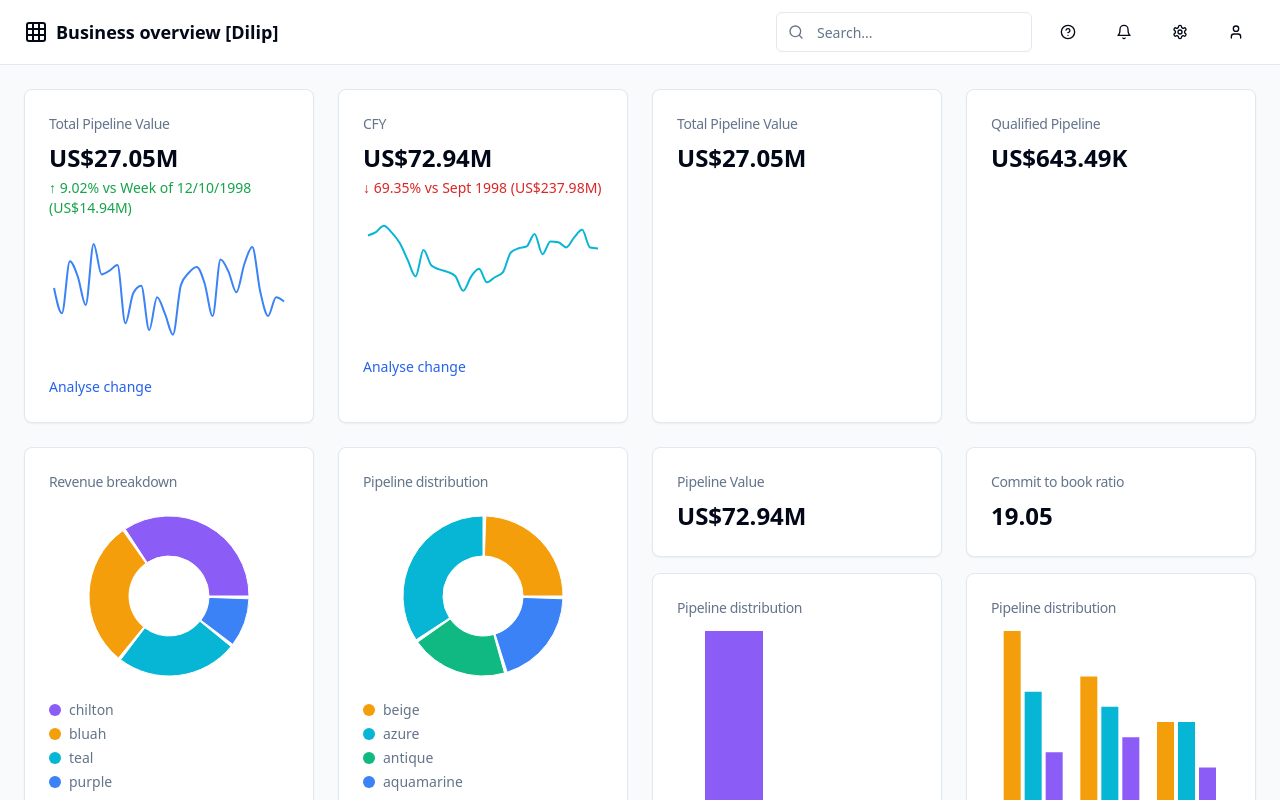
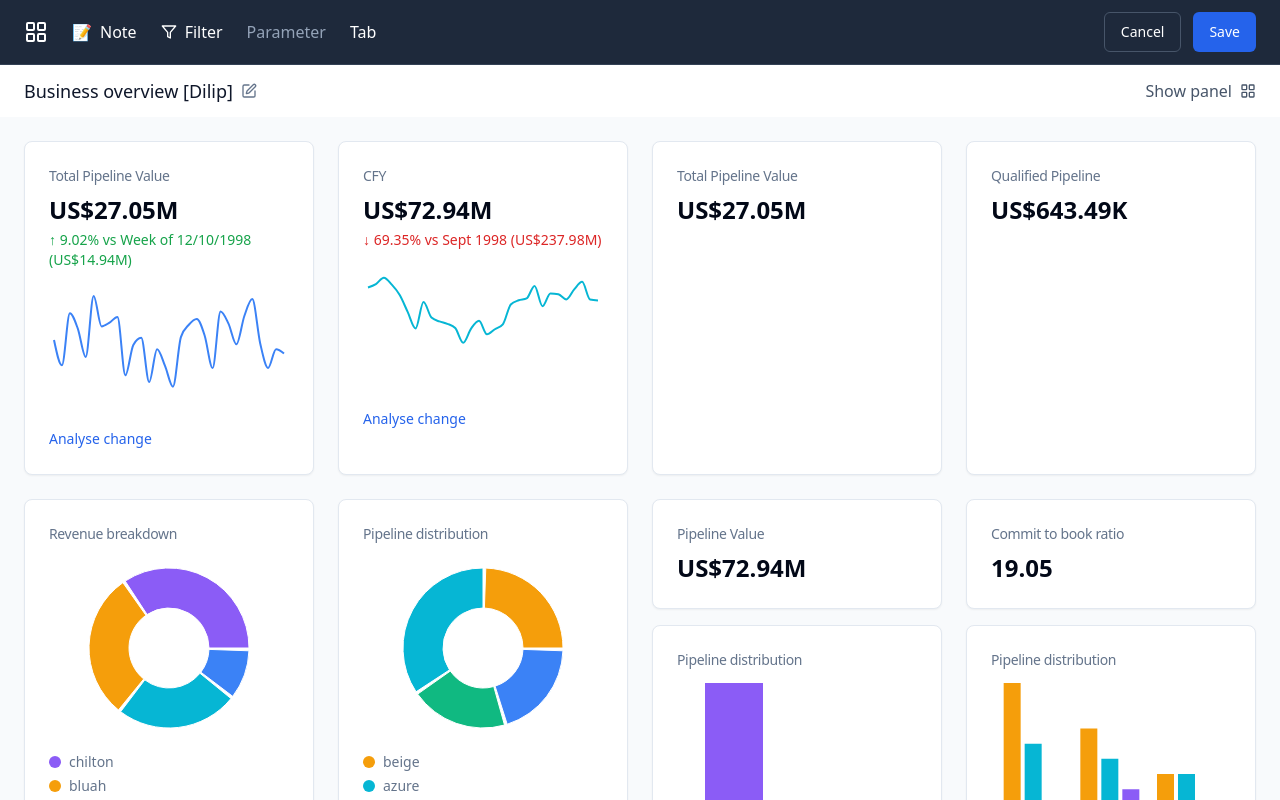
Before and after one commit to dilippitchika/top-nav-explorer-dash-84, a React (Vite) app: page / in a window 1280 px wide. Shown: the top 800 px of the page. Built offline with nearby package versions, Linux system fonts and the light colour scheme.

Commit message:
Refactor: Update top navigation panel
Update the top navigation panel to match the provided image.

```diff
--- a/src/components/TopNavigation.tsx
+++ b/src/components/TopNavigation.tsx
@@ -1,46 +1,61 @@
 
-import { Search, Bell, Settings, User, Grid3x3, HelpCircle } from 'lucide-react';
+import { Filter, Edit, LayoutGrid } from 'lucide-react';
 import { Button } from '@/components/ui/button';
-import { Input } from '@/components/ui/input';
 
 const TopNavigation = () => {
   return (
-    <div className="border-b bg-white">
-      <div className="flex items-center justify-between px-6 py-3">
-        {/* Left section */}
+    <div className="bg-slate-800 text-white">
+      {/* Top bar with main navigation */}
+      <div className="flex items-center justify-between px-6 py-3 border-b border-slate-700">
+        {/* Left section with logo and tabs */}
         <div className="flex items-center space-x-6">
           <div className="flex items-center space-x-2">
-            <Grid3x3 className="h-6 w-6 text-foreground" />
-            <span className="text-lg font-semibold">Business overview [Dilip]</span>
+            <LayoutGrid className="h-6 w-6" />
+          </div>
+
+          <div className="flex items-center space-x-6">
+            <button className="flex items-center space-x-2 text-white hover:text-slate-300">
+              <span>📝</span>
+              <span>Note</span>
+            </button>
+
+            <button className="flex items-center space-x-2 text-white hover:text-slate-300">
+              <Filter className="h-4 w-4" />
+              <span>Filter</span>
+            </button>
+
+            <button className="text-slate-400 hover:text-slate-300">
+              Parameter
+            </button>
+
+            <button className="text-white hover:text-slate-300">
+              Tab
+            </button>
           </div>
         </div>
 
-        {/* Right section */}
-        <div className="flex items-center space-x-4">
-          <div className="relative">
-            <Search className="absolute left-3 top-1/2 transform -translate-y-1/2 h-4 w-4 text-muted-foreground" />
-            <Input
-              className="pl-10 w-64"
-              placeholder="Search..."
-            />
-          </div>
-
-          <Button variant="ghost" size="icon">
-            <HelpCircle className="h-5 w-5" />
+        {/* Right section with action buttons */}
+        <div className="flex items-center space-x-3">
+          <Button variant="outline" className="bg-transparent border-slate-600 text-white hover:bg-slate-700">
+            Cancel
           </Button>
-
-          <Button variant="ghost" size="icon">
-            <Bell className="h-5 w-5" />
-          </Button>
-
-          <Button variant="ghost" size="icon">
-            <Settings className="h-5 w-5" />
-          </Button>
-
-          <Button variant="ghost" size="icon">
-            <User className="h-5 w-5" />
+          <Button className="bg-blue-600 hover:bg-blue-700 text-white">
+            Save
           </Button>
         </div>
+      </div>
+
+      {/* Bottom section with title and show panel */}
+      <div className="flex items-center justify-between px-6 py-3 bg-white text-slate-900">
+        <div className="flex items-center space-x-2">
+          <span className="text-lg font-medium">Business overview [Dilip]</span>
+          <Edit className="h-4 w-4 text-slate-500" />
+        </div>
+
+        <button className="flex items-center space-x-2 text-slate-600 hover:text-slate-800">
+          <span>Show panel</span>
+          <LayoutGrid className="h-4 w-4" />
+        </button>
       </div>
     </div>
   );
```
